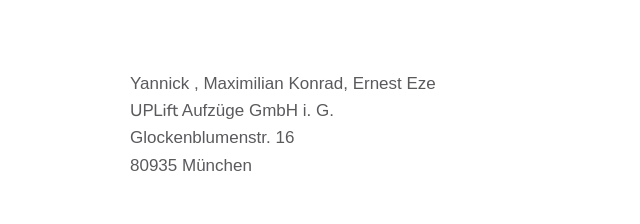
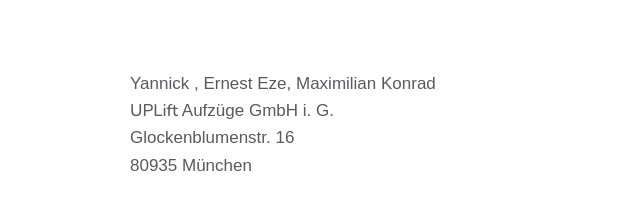
Before and after one commit to ym-labs/website, a plain HTML site: page impressum.html in a window 1280 px wide. Shown: the part 488-712 px from the top of the page, 102-742 px from the left. Drawn offline with nearby package versions, Linux system fonts and the light colour scheme.

Commit message:
update impressum

```diff
--- a/impressum.html
+++ b/impressum.html
@@ -51,7 +51,7 @@
         <div class="prose">
 
           <p>
-            Yannick , Maximilian Konrad, Ernest Eze<br />
+            Yannick , Ernest Eze, Maximilian Konrad<br />
             <span class="brand"><span class="brand-up">UP</span>Lift</span> Aufzüge GmbH i. G.<br />
             Glockenblumenstr. 16<br />
             80935 München
```
